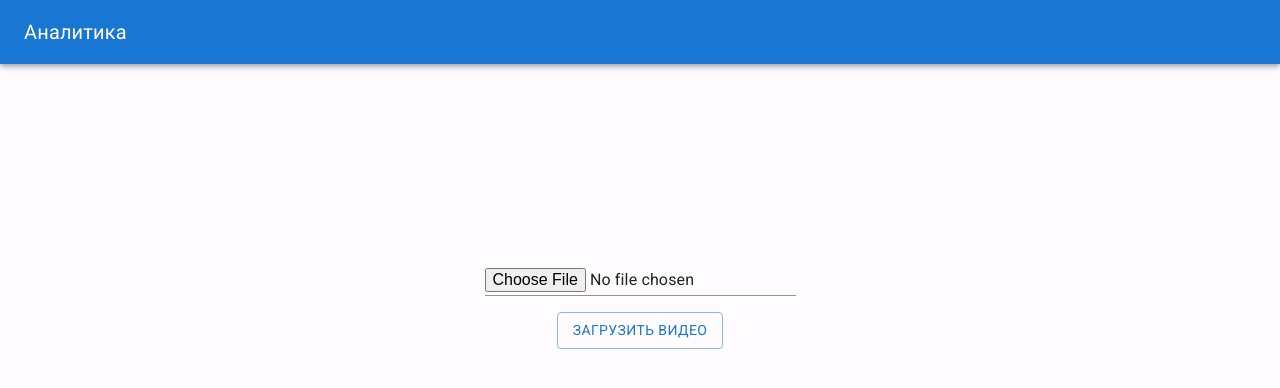
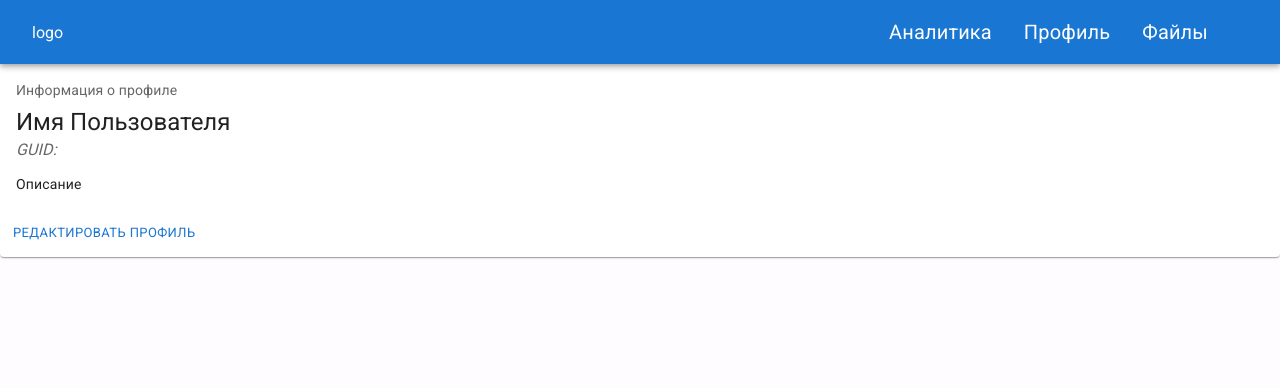
Before and after one commit to BlackKingWhitePawn/HabitTracker-front, a React (Create React App) app: page /profile in a window 1280 px wide. Shown: the top 388 px of the page. Built offline with nearby package versions, Linux system fonts and the light colour scheme.

Commit message:
add profile page

```diff
--- a/package.json
+++ b/package.json
@@ -13,12 +13,13 @@
     "axios": "^1.4.0",
     "react": "^18.2.0",
     "react-dom": "^18.2.0",
+    "react-router-dom": "^6.14.0",
     "typescript": "^4.8.4"
   },
   "devDependencies": {
     "@pureman/react-ui": "^0.2.2",
     "mobx": "^6.6.2",
-    "react-router": "^6.4.2",
+    "react-router": "^6.14.0",
     "react-scripts": "5.0.1",
     "sass": "^1.55.0"
   },
--- a/src/components/Layout/index.tsx
+++ b/src/components/Layout/index.tsx
@@ -12,10 +12,19 @@ const Layout: React.FC<LayoutProps> = ({ children, className }) => {
     return (
         <div className={`${className}`}>
             <AppBar className={`header`} position='sticky'>
-                <Toolbar>
+                <div className="header__logo">
+                    logo
+                </div>
+                <Toolbar className='header__toolbar'>
                     {/* <img className='header__logo' src='/assets/logo.svg' alt='logo' width={44} /> */}
-                    <Typography className='header__link' variant="h6" component="a" href='/' sx={{ flexGrow: 1 }}>
+                    <Typography className='header__link' variant="h6" component="a" href='/analysis' sx={{ flexGrow: 1 }}>
                         Аналитика
+                    </Typography>
+                    <Typography className='header__link' variant="h6" component="a" href='/profile' sx={{ flexGrow: 1 }}>
+                        Профиль
+                    </Typography>
+                    <Typography className='header__link' variant="h6" component="a" href='/videos' sx={{ flexGrow: 1 }}>
+                        Файлы
                     </Typography>
                 </Toolbar>
             </AppBar>
--- a/src/components/Layout/style.scss
+++ b/src/components/Layout/style.scss
@@ -1,3 +1,25 @@
 .layout-page {
 
 }
+
+.header {
+    display: flex;
+    flex-direction: row !important;
+    justify-content: space-between;
+    align-items: center;
+    padding: 0 32px;
+
+    &__toolbar {
+        width: min-content;
+    }
+
+    &__link {
+        display: flex;
+        justify-content: space-around;
+        padding: 16px;
+    }
+
+    &__logo {
+        width: min-content;
+    }
+}
--- a/src/components/VideoForm/index.tsx
+++ b/src/components/VideoForm/index.tsx
@@ -1,5 +1,5 @@
 import axios from "axios";
-import { useState } from "react";
+import { useEffect, useState } from "react";
 import { API } from "utils/config";
 import { Input, Button } from "@mui/material";
 import { generateGUID, getCookie, setCookie } from "utils/cookie";
@@ -7,6 +7,19 @@ import "./style.scss";
 
 function VideoForm() {
   const [file, setfile] = useState<Blob | null>(null)
+  const [clientId, setclientId] = useState('')
+  const [videoId, setvideoId] = useState('')
+
+  useEffect(() => {
+    let clientId = getCookie('clientId')
+
+    if (!clientId) {
+      clientId = generateGUID()
+      setCookie('clientId', generateGUID(), 7)
+    }
+
+    setclientId(clientId)
+  }, [])
 
   function handleFileChange(event: any) {
     const videoFile = event.target.files[0]
@@ -38,8 +51,8 @@ function VideoForm() {
       const chunk = file.slice(start, end);
 
       const formData = new FormData();
-      formData.append('video_id', '697112b8-fb2e-4260-a2e1-7d9473c89606')
-      formData.append('client_id', '697112b8-fb2e-4260-a2e1-7d9473c8911')
+      formData.append('video_id', videoId)
+      formData.append('client_id', clientId)
       formData.append('chunk', chunk);
       formData.append('chunk_id', `${currentChunk}`)
       if (currentChunk == totalChunks - 1) {
--- a/src/index.tsx
+++ b/src/index.tsx
@@ -1,15 +1,47 @@
 import { Example } from 'components';
-import React from 'react';
+import React, { Profiler } from 'react';
 import ReactDOM from 'react-dom/client';
 import './index.scss'
 import StartPage from 'pages/start';
+import { BrowserRouter, Outlet, Route, Routes } from "react-router-dom";
+import Layout from 'components/Layout';
+import ProfilePage from 'pages/Profile';
+
 
 const root = ReactDOM.createRoot(
   document.getElementById('root') as HTMLElement
 );
 
-root.render(
+
+function Wrapper() {
+  return (
+    <>
+      <Outlet />
+    </>
+  )
+}
+
+
+
+function App() {
+  return (
+    <>
+      <Routes>
+        <Route path='/' element={<Wrapper />} >
+          <Route index element={<StartPage />} />
+          <Route path='/profile' element={<ProfilePage />} />
+          <Route path='/videos' element={<StartPage />} />
+          <Route path='/analysis' element={<StartPage />} />
+          <Route path="*" element={<Layout children={<></>} />} />
+        </Route>
+      </Routes></>
+  )
+}
+
+ReactDOM.createRoot(document.getElementById("root")!).render(
   <React.StrictMode>
-    <StartPage />
+    <BrowserRouter>
+      <App />
+    </BrowserRouter>
   </React.StrictMode>
 );
--- /dev/null
+++ b/src/pages/Profile/index.tsx
@@ -0,0 +1,43 @@
+import { Box, Button, Card, CardActions, CardContent, Container, Typography } from '@mui/material'
+import Layout from 'components/Layout'
+import VideoForm from 'components/VideoForm'
+import React, { useEffect } from 'react'
+import "./style.scss";
+import { getCookie } from 'utils/cookie';
+
+const bull = (
+  <Box
+    component="span"
+    sx={{ display: 'inline-block', mx: '2px', transform: 'scale(0.8)' }}
+  >
+    •
+  </Box>
+);
+
+function ProfilePage() {
+  return (
+    <Layout className='start-page'>
+      <Card sx={{ minWidth: 275 }}>
+        <CardContent>
+          <Typography sx={{ fontSize: 14 }} color="text.secondary" gutterBottom>
+            Информация о профиле
+          </Typography>
+          <Typography variant="h5" component="div">
+            Имя Пользователя
+          </Typography>
+          <Typography sx={{ mb: 1.5 }} color="text.secondary">
+            <i>GUID: {getCookie('clientId')}</i>
+          </Typography>
+          <Typography variant="body2">
+            Описание
+          </Typography>
+        </CardContent>
+        <CardActions>
+          <Button size="small">Редактировать профиль</Button>
+        </CardActions>
+      </Card>
+    </Layout>
+  )
+}
+
+export default ProfilePage
--- /dev/null
+++ b/src/pages/Profile/style.scss
@@ -0,0 +1,12 @@
+.start-page {
+    height: 100%;
+
+    &__container {
+        display: flex;
+        flex-direction: column;
+        align-items: center;
+        justify-content: center;
+        height: 100%;
+        padding-top: 200px;
+    }
+}
--- a/src/utils/cookie.ts
+++ b/src/utils/cookie.ts
@@ -10,6 +10,7 @@ const getCookie = (name: string) => {
     const field = cookie
       .split(';')
       .find(c => c.split('=')[0] == name)
+      ?.split('=')[1]
 
     return field
 }
```
Also changed, not shown: 1 other file (tests, documents, lock files or other folders).
